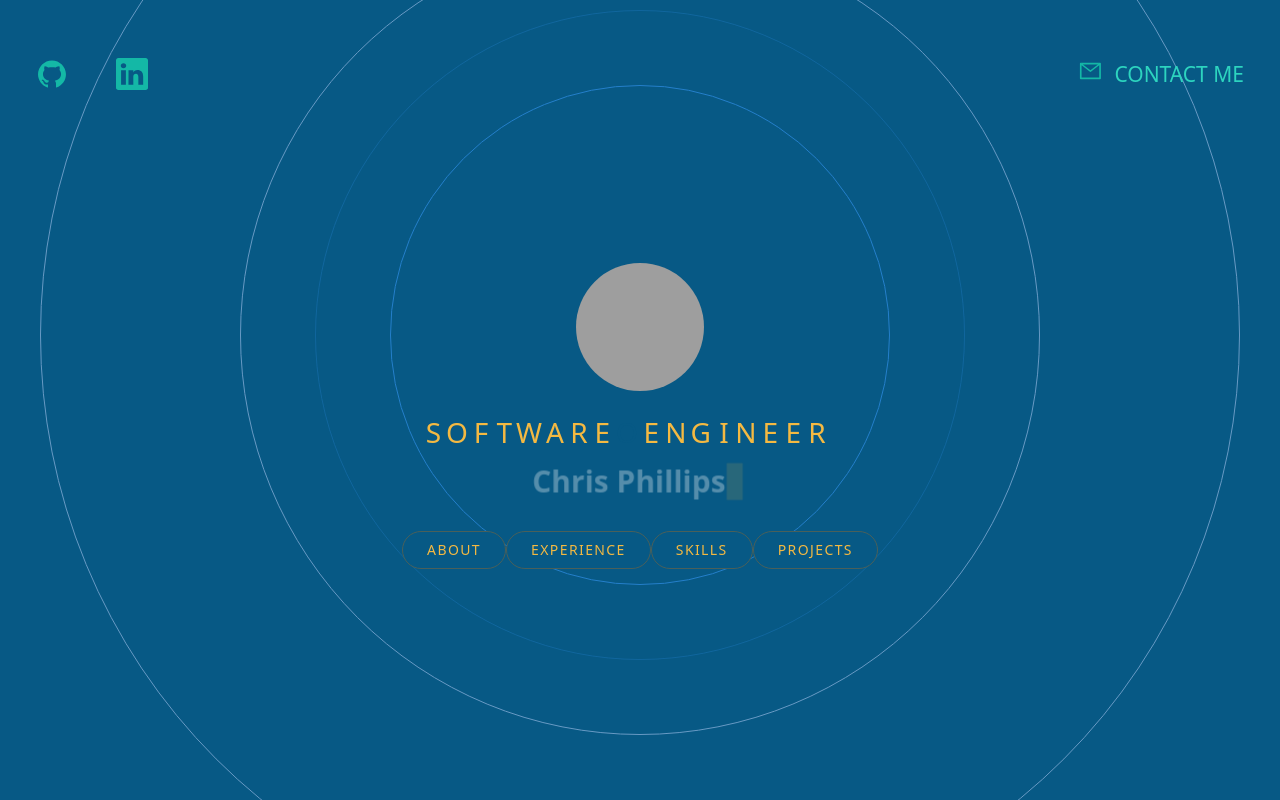
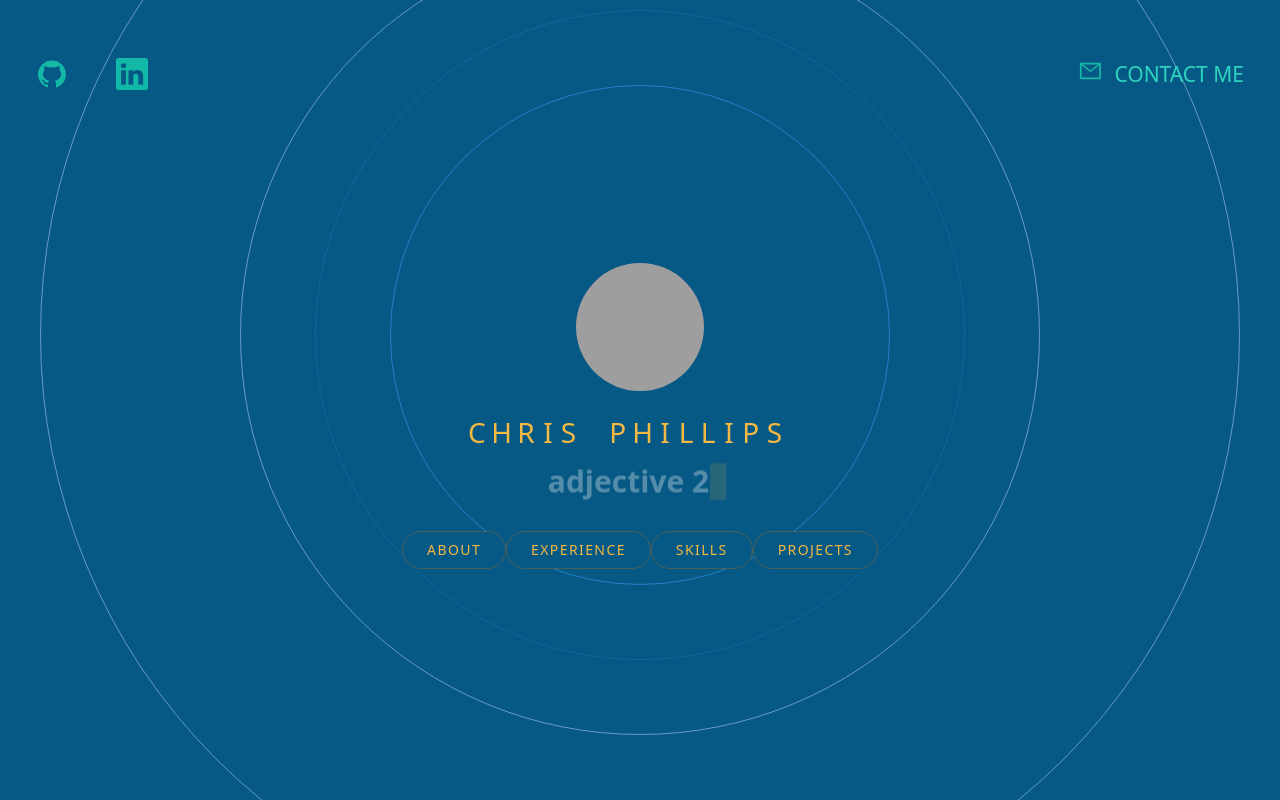
Before and after one commit to chris-a-phillips/dev-portfolio, a Next.js app: page / in a window 1280 px wide. Built offline with nearby package versions, Linux system fonts and the light colour scheme; grey boxes are pictures that could not be loaded.

Commit message:
Switch name and title in header

```diff
--- a/components/SoftwareEngineer.tsx
+++ b/components/FullName.tsx
@@ -2,6 +2,7 @@ import React from 'react'
 import { motion } from 'framer-motion'
 
 type Props = {}
+// TODO: turn the below code into a map
 
 const SoftwareEngineer = (props: Props) => {
     return (
@@ -23,7 +24,7 @@ const SoftwareEngineer = (props: Props) => {
                     duration: 1
                 }}
                 className='inline-block'>
-                S
+                C
             </motion.div>
             <motion.div
                 initial={{
@@ -42,7 +43,7 @@ const SoftwareEngineer = (props: Props) => {
                     duration: 1.2
                 }}
                 className='inline-block'>
-                o
+                h
             </motion.div>
             <motion.div
                 initial={{
@@ -61,7 +62,7 @@ const SoftwareEngineer = (props: Props) => {
                     duration: 1.4
                 }}
                 className='inline-block'>
-                f
+                r
             </motion.div>
             <motion.div
                 initial={{
@@ -80,7 +81,7 @@ const SoftwareEngineer = (props: Props) => {
                     duration: 1.6
                 }}
                 className='inline-block'>
-                t
+                i
             </motion.div>
             <motion.div
                 initial={{
@@ -99,64 +100,7 @@ const SoftwareEngineer = (props: Props) => {
                     duration: 1.8
                 }}
                 className='inline-block'>
-                w
-            </motion.div>
-            <motion.div
-                initial={{
-                    x: Math.random()*1000,
-                    y: Math.random()*1000,
-                    opacity: 0,
-                    scale: 4
-                }}
-                animate={{
-                    x: 0,
-                    y: 0,
-                    opacity: 1,
-                    scale: 2
-                }}
-                transition={{
-                    duration: 2
-                }}
-                className='inline-block'>
-                a
-            </motion.div>
-            <motion.div
-                initial={{
-                    x: Math.random()*1000,
-                    y: Math.random()*1000,
-                    opacity: 0,
-                    scale: 4
-                }}
-                animate={{
-                    x: 0,
-                    y: 0,
-                    opacity: 1,
-                    scale: 2
-                }}
-                transition={{
-                    duration: 2.2
-                }}
-                className='inline-block'>
-                r
-            </motion.div>
-            <motion.div
-                initial={{
-                    x: Math.random()*1000,
-                    y: Math.random()*1000,
-                    opacity: 0,
-                    scale: 4
-                }}
-                animate={{
-                    x: 0,
-                    y: 0,
-                    opacity: 1,
-                    scale: 2
-                }}
-                transition={{
-                    duration: 2.4
-                }}
-                className='inline-block'>
-                e
+                s
             </motion.div>
             <motion.div
                 initial={{
@@ -191,10 +135,48 @@ const SoftwareEngineer = (props: Props) => {
                     scale: 2
                 }}
                 transition={{
+                    duration: 2.2
+                }}
+                className='inline-block'>
+                P
+            </motion.div>
+            <motion.div
+                initial={{
+                    x: Math.random()*1000,
+                    y: Math.random()*1000,
+                    opacity: 0,
+                    scale: 4
+                }}
+                animate={{
+                    x: 0,
+                    y: 0,
+                    opacity: 1,
+                    scale: 2
+                }}
+                transition={{
+                    duration: 2.4
+                }}
+                className='inline-block'>
+                h
+            </motion.div>
+            <motion.div
+                initial={{
+                    x: Math.random()*1000,
+                    y: Math.random()*1000,
+                    opacity: 0,
+                    scale: 4
+                }}
+                animate={{
+                    x: 0,
+                    y: 0,
+                    opacity: 1,
+                    scale: 2
+                }}
+                transition={{
                     duration: 2.8
                 }}
                 className='inline-block'>
-                e
+                i
             </motion.div>
             <motion.div
                 initial={{
@@ -213,7 +195,7 @@ const SoftwareEngineer = (props: Props) => {
                     duration: 3
                 }}
                 className='inline-block'>
-                n
+                l
             </motion.div>
             <motion.div
                 initial={{
@@ -232,7 +214,7 @@ const SoftwareEngineer = (props: Props) => {
                     duration: 3.2
                 }}
                 className='inline-block'>
-                g
+                l
             </motion.div>
             <motion.div
                 initial={{
@@ -267,29 +249,10 @@ const SoftwareEngineer = (props: Props) => {
                     scale: 2
                 }}
                 transition={{
-                    duration: 3.6
-                }}
-                className='inline-block'>
-                n
-            </motion.div>
-            <motion.div
-                initial={{
-                    x: Math.random()*1000,
-                    y: Math.random()*1000,
-                    opacity: 0,
-                    scale: 4
-                }}
-                animate={{
-                    x: 0,
-                    y: 0,
-                    opacity: 1,
-                    scale: 2
-                }}
-                transition={{
                     duration: 3.8
                 }}
                 className='inline-block'>
-                e
+                p
             </motion.div>
             <motion.div
                 initial={{
@@ -308,26 +271,7 @@ const SoftwareEngineer = (props: Props) => {
                     duration: 4
                 }}
                 className='inline-block'>
-                e
-            </motion.div>
-            <motion.div
-                initial={{
-                    x: Math.random()*1000,
-                    y: Math.random()*1000,
-                    opacity: 0,
-                    scale: 4
-                }}
-                animate={{
-                    x: 0,
-                    y: 0,
-                    opacity: 1,
-                    scale: 2
-                }}
-                transition={{
-                    duration: 4.2
-                }}
-                className='inline-block'>
-                r
+                s
             </motion.div>
         </div>
     )
--- a/components/Hero.tsx
+++ b/components/Hero.tsx
@@ -2,7 +2,7 @@ import Link from 'next/link';
 import React, { useState } from 'react'
 import { Cursor, useTypewriter } from 'react-simple-typewriter'
 import BackgroundCircles from './BackgroundCircles';
-import SoftwareEngineer from './SoftwareEngineer';
+import FullName from './FullName';
 import { motion } from 'framer-motion'
 
 
@@ -12,9 +12,9 @@ const Hero = (props: Props) => {
     const [delay, setDelay] = useState(false)
     const [text] = useTypewriter({
         words: [
-            'thing 1',
-            'Chris Phillips',
-            'thing 2'
+            'adjective 1',
+            'adjective 2',
+            'adjective 3',
         ],
         loop: true,
         delaySpeed: 1500
@@ -36,7 +36,7 @@ const Hero = (props: Props) => {
             />
             <div className='z-20'>
                 <h2>
-                    <SoftwareEngineer />
+                    <FullName />
                 </h2>
                 <h1 className='text-5xl lg:text-6xl font-semibold px-10'>
                     {delay ? (
```
